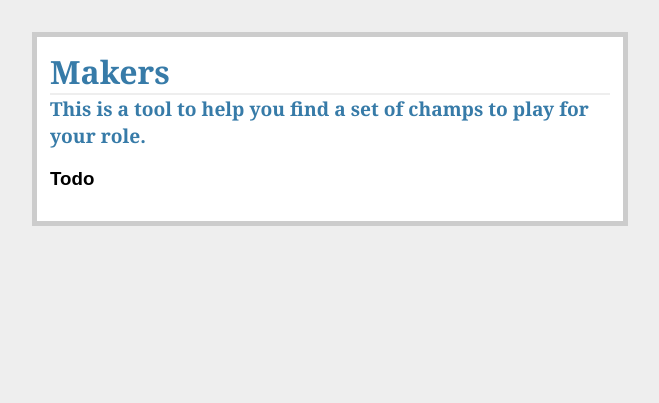
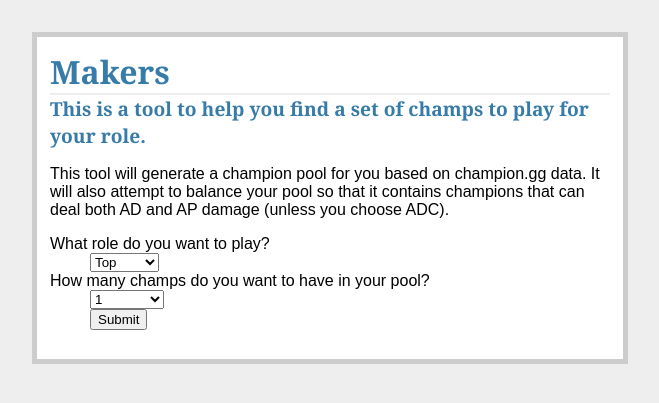
Before and after one commit to zrnorth/runemaker, a Flask app: page /rolemaker in a window 1280 px wide. Shown: the top 403 px of the page, without its empty margins (310-969 px from the left). Run offline with Flask 2, Linux system fonts and the light colour scheme.

Commit message:
Updated frontend to support rolemaker

```diff
--- a/lib/util.py
+++ b/lib/util.py
@@ -5,7 +5,7 @@ import os
 import json
 __location__ = os.path.realpath(
     os.path.join(os.getcwd(), os.path.dirname(__file__)))
-import riot_api
+from lib import riot_api
 
 # Globals
 SETUP = False
--- a/main.py
+++ b/main.py
@@ -1,5 +1,6 @@
 import sqlite3
 from flask import Flask, redirect, url_for, render_template, request
+from lib import rolemaker
 from lib import runemaker
 
 # config
@@ -33,11 +34,21 @@ def get_rune_pages():
 
     runeData = runemaker.get_runepages(champNames, numPages)
 
-    return render_template('results.html', champNames=champNames, numPages=numPages, results=runeData['results'], leftOut=runeData['leftOut'])
+    return render_template('rune_results.html', champNames=champNames, numPages=numPages, results=runeData['results'], leftOut=runeData['leftOut'])
 
 @app.route('/rolemaker')
 def show_roles():
     return render_template('rolemaker.html')
 
+@app.route('/getRoles', methods=['POST'])
+def get_roles():
+    role = request.form['roleName']
+    num = int(request.form['num'])
+
+    aggStats, roleStats = rolemaker.get_role_stats(role)
+    champPool = rolemaker.make_champ_pool(role, roleStats, num)
+
+    return render_template('role_results.html', num=num, champPool=champPool, roleStats=roleStats)
+
 if __name__=='__main__':
     app.run()
--- a/templates/error.html
+++ b/templates/error.html
@@ -1,4 +1,4 @@
 {% extends "_base.html" %}
 {% block content %}
-    Error - bad input. The number of pages must be an integer, and the champion list must be a comma seperated string.
+    Error - bad input
 {% endblock %}
--- a/templates/rolemaker.html
+++ b/templates/rolemaker.html
@@ -1,5 +1,27 @@
 {% extends "_base.html" %}
 {% block content %}
     <h2>This is a tool to help you find a set of champs to play for your role.</h2>
-    <h3>Todo</h3>
+    <p>This tool will generate a champion pool for you based on champion.gg data.
+        It will also attempt to balance your pool so that it contains champions that can deal
+        both AD and AP damage (unless you choose ADC).</p>
+    <form action="{{ url_for('get_roles') }}" method="post">
+        <dl>
+            <dt>What role do you want to play?</dt>
+            <dd><select name="roleName">
+                <option value="Top">Top</option>
+                <option value="Jungle">Jungle</option>
+                <option value="Middle">Middle</option>
+                <option value="ADC">ADC</option>
+                <option value="Support">Support</option>
+            </select></dd>
+            <dt>How many champs do you want to have in your pool?</dt>
+            <dd><select name="num">
+                {% for n in range(1, 11) %}
+                <option value="{{ n }}">{{ n }}</option>
+                {% endfor %}
+                <option value="1000">Score all</option>
+            </select></dd>
+            <dd><input type="submit" value="Submit"></dd>
+        </dl>
+    </form>
 {% endblock %}
--- a/templates/runemaker.html
+++ b/templates/runemaker.html
@@ -10,7 +10,7 @@
             {% for champDataName, champPrettyName in champNameZippedList %}
             <dd>
                 <label>
-                    <img src="http://ddragon.leagueoflegends.com/cdn/6.5.1/img/champion/{{champDataName}}.png"
+                    <img src="http://ddragon.leagueoflegends.com/cdn/6.7.1/img/champion/{{champDataName}}.png"
                          alt="{{ champDataName }}"
                          height="50"
                          width="50">
```
Also changed, not shown: lib/rolemaker.py (+4 -9 lines), lib/runemaker.py (+9 -9 lines), templates/role_results.html (added, +21 -0 lines), lib/riot_api.py (line endings or trailing spaces), templates/rune_results.html (renamed from templates/results.html).
